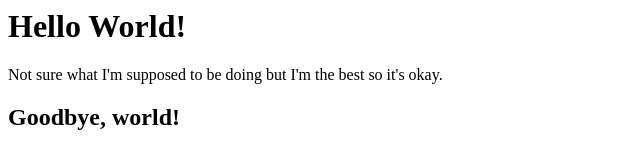
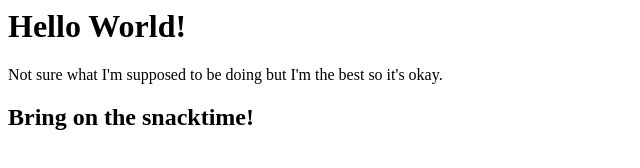
Before and after one commit to chloejnegron/golden-girls, a plain HTML site: page index.html in a window 1280 px wide. Shown: the whole page, without its empty margins (0-640 px from the left). Drawn offline with Linux system fonts and the light colour scheme.

Commit message:
removed sadness, added snacks.

```diff
--- a/index.html
+++ b/index.html
@@ -1,3 +1,3 @@
 <h1>Hello World!</h1>
 <p>Not sure what I'm supposed to be doing but I'm the best so it's okay.</p>
-<h2>Goodbye, world!</h2>
+<h2>Bring on the snacktime!</h2>
```
